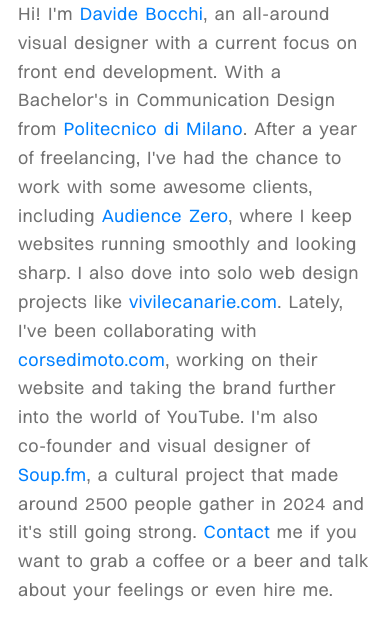
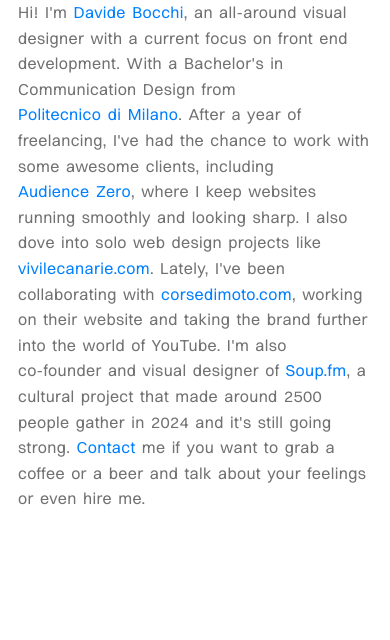
Before and after one commit to DDeiv/portfolio, a plain HTML site: page index.html in a window 390 px wide. Drawn offline with nearby package versions, Linux system fonts and the light colour scheme.

Commit message:
Update styles.css

```diff
--- a/styles.css
+++ b/styles.css
@@ -52,15 +52,15 @@
     .text-container {
         max-width: 100%;
         padding: 18px;
-        font-size: 18px;
+        font-size: 16px;
         word-spacing: 3px;
-        margin: 0 auto; /* Center on mobile */
-        height: 100vh; /* Full viewport height */
+        margin: 0 auto;
+        height: 100vh;
         box-sizing: border-box;
-        display: block; /* Changed from flex to block to maintain paragraph flow */
-        padding-top: 50vh; /* Start at middle of screen */
-        transform: translateY(-50%); /* Center content vertically */
-        text-align: left; /* Ensure text aligns properly */
+        display: block;
+        padding-top: 50vh;
+        transform: translateY(-50%);
+        text-align: left;
     }
 }
 
@@ -101,7 +101,7 @@
     padding: 0;
     font-family: "Switzer";
     font-weight: 400;
-    font-size: 18px;
+    font-size: 16px;
     transition: transform 0s linear;
     color: #606060;
     transform-origin: left top;
```
